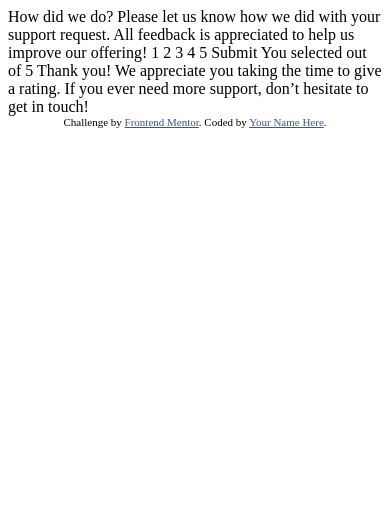
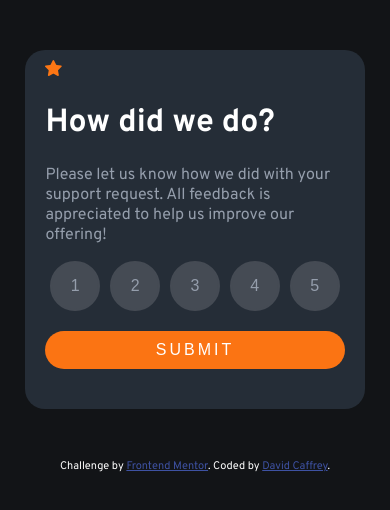
Before and after one commit to DavidCaffrey/rating-component, a plain HTML site: page index.html in a window 390 px wide. Drawn offline with Linux system fonts and the light colour scheme.

Commit message:
basic mobile layout

```diff
--- a/index.html
+++ b/index.html
@@ -1,49 +1,70 @@
 <!DOCTYPE html>
 <html lang="en">
   <head>
-  <meta charset="UTF-8">
-  <meta name="viewport" content="width=device-width, initial-scale=1.0"> <!-- displays site properly based on user's device -->
-
-  <link rel="icon" type="image/png" sizes="32x32" href="./images/favicon-32x32.png">
+    <meta charset="UTF-8" />
+    <meta name="viewport" content="width=device-width, initial-scale=1.0" />
+    <!-- displays site properly based on user's device -->
+    <link rel="preconnect" href="https://fonts.googleapis.com" />
+    <link rel="preconnect" href="https://fonts.gstatic.com" crossorigin />
+    <link
+      href="https://fonts.googleapis.com/css2?family=Overpass:wght@400;700&display=swap"
+      rel="stylesheet"
+    />
+    <link
+      rel="icon"
+      type="image/png"
+      sizes="32x32"
+      href="./images/favicon-32x32.png"
+    />
 
     <title>Frontend Mentor | Interactive rating component</title>
 
-  <!-- Feel free to remove these styles or customise in your own stylesheet 👍 -->
-  <style>
-    .attribution { font-size: 11px; text-align: center; }
-    .attribution a { color: hsl(228, 45%, 44%); }
-  </style>
+    <link rel="stylesheet" href="styles.css" />
   </head>
   <body>
-
+    <main>
       <!-- Rating state start -->
-
-  How did we do?
-
-  Please let us know how we did with your support request. All feedback is appreciated
-  to help us improve our offering!
-
-  1 2 3 4 5
-
-  Submit
+      <div id="card">
+        <img src="images/icon-star.svg" alt="star icon" id="icon-star" />
+        <h1>How did we do?</h1>
+        <p>
+          Please let us know how we did with your support request. All feedback
+          is appreciated to help us improve our offering!
+        </p>
+        <div id="container-flex">
+          <input type="button" value="1" />
+          <input type="button" value="2" />
+          <input type="button" value="3" />
+          <input type="button" value="4" />
+          <input type="button" value="5" />
+        </div>
+        <button type="submit" id="submit-btn">Submit</button>
 
         <!-- Rating state end -->
+      </div>
 
+      <div class="modal">
         <!-- Thank you state start -->
 
-  You selected <!-- Add rating here --> out of 5
-
-  Thank you!
-
-  We appreciate you taking the time to give a rating. If you ever need more support,
-  don’t hesitate to get in touch!
+        You selected
+        <!-- Add rating here -->
+        out of 5 Thank you! We appreciate you taking the time to give a rating.
+        If you ever need more support, don’t hesitate to get in touch!
 
         <!-- Thank you state end -->
-
+      </div>
+    </main>
+    <footer></footer>
 
     <div class="attribution">
-    Challenge by <a href="https://www.frontendmentor.io?ref=challenge" target="_blank">Frontend Mentor</a>.
-    Coded by <a href="#">Your Name Here</a>.
+      Challenge by
+      <a href="https://www.frontendmentor.io?ref=challenge" target="_blank"
+        >Frontend Mentor</a
+      >. Coded by
+      <a href="https://davidcaffrey.github.io/rating-component/"
+        >David Caffrey</a
+      >.
     </div>
+    <script src="app.js"></script>
   </body>
 </html>
--- /dev/null
+++ b/styles.css
@@ -0,0 +1,92 @@
+body{
+    background-color:hsl(216, 12%, 8%);
+    font-family: 'Overpass', sans-serif;
+}
+
+#card{
+    width: 80%;
+    background-color:hsl(213, 19%, 18%);
+    margin: 50px auto;
+    padding: 10px 20px;
+    border-radius: 20px;
+}
+
+h1{
+    color:white;
+}
+
+p{
+    color:hsl(217, 12%, 63%);
+}
+
+#container-flex{
+    display: flex;
+    justify-content: space-around;
+    margin-bottom: 20px;
+}
+
+input[type="button"] {
+    width: 50px;
+    height: 50px;
+    border: 2px solid hsl(216, 10%, 30%);
+    border-radius: 25px;
+    color:hsl(217, 12%, 63%);
+    background-color: hsl(216, 10%, 30%);
+    display: inline-block;
+    font-size:1rem;
+}
+
+
+/* input[type="button"]:visited{
+    color:hsl(0, 0%, 100%);
+    background-color: hsl(60, 20%, 1%);
+    cursor: pointer;
+} */
+
+input[type="button"]:hover{
+    color:hsl(0, 0%, 100%);
+    background-color: hsl(27, 97%, 49%);
+    cursor: pointer;
+}
+
+input[type="button"]:focus{
+    color:hsl(0, 0%, 100%);
+    background-color: hsl(60, 0%, 61%);
+    cursor: pointer;
+}
+
+
+#submit-btn{
+    width: 100%;
+    background-color: hsl(25, 97%, 53%);
+    color: white;
+    font-size: 1rem;
+    /* font-weight: bold; */
+    padding: 10px 0;
+    border: none;
+    border-radius: 20px;
+    letter-spacing: 3px;
+    text-transform: uppercase;
+    margin:auto;
+    margin-bottom: 30px;
+}
+
+#submit-btn:hover{
+    background-color: hsl(0, 0%, 100%);
+    color: rgb(249, 123, 5);
+    cursor: pointer;
+}
+
+.modal {
+  display: none;
+}
+
+.attribution {
+  font-size: 11px;
+  text-align: center;
+  color: white;
+}
+
+.attribution a {
+  color: hsl(228, 45%, 44%);
+}
```
Also changed, not shown: app.js (added). Lines whose indentation alone changed are shown as unchanged.
